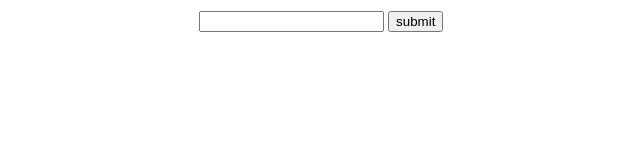
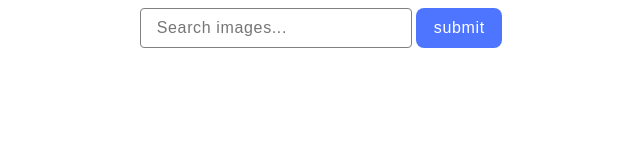
Before and after one commit to YaroslavOrlov17/goit-js-hw-11, a website built with Vite: page src/index.html in a window 1280 px wide. Shown: the whole page, without its empty margins (319-959 px from the left). Built offline with nearby package versions, Linux system fonts and the light colour scheme.

Commit message:
styles fix

```diff
--- a/src/css/reset.css
+++ b/src/css/reset.css
@@ -1,4 +1,11 @@
 /* Reset styles */
+
+*,
+*::before,
+*::after {
+  box-sizing: border-box;
+}
+
 h1,
 h2,
 h3,
--- a/src/css/styles.css
+++ b/src/css/styles.css
@@ -36,6 +36,42 @@ img {
   gap: 10px;
 }
 
+.input {
+  border-radius: 4px;
+  border: 1px solid #808080;
+  width: 272px;
+  height: 40px;
+  padding: 8px 16px;
+  color: #2e2f42;
+  font-size: 16px;
+  font-style: normal;
+  font-weight: 400;
+  line-height: 24px;
+  /* 150% */
+  letter-spacing: 0.64px;
+  background-color: transparent;
+}
+
+.button {
+  border: none;
+  width: 86px;
+  padding: 8px 16px;
+  border-radius: 8px;
+  background-color: #4e75ff;
+  color: #fff;
+  font-size: 16px;
+  font-style: normal;
+  font-weight: 500;
+  line-height: 24px;
+  /* 150% */
+  letter-spacing: 0.64px;
+  transition: 250ms ease;
+}
+
+button:hover {
+  background-color: #6c8cff;
+}
+
 .gallery {
   max-width: 1200px;
   margin: 10px auto;
@@ -44,6 +80,7 @@ img {
   flex-wrap: wrap;
   gap: 24px;
 }
+
 
 .gallery li img {
   width: 360px;
@@ -92,7 +129,7 @@ img {
   width: 48px;
   height: 48px;
   border: 5px solid #FFF;
-  border-bottom-color: #0048ff;
+  border-bottom-color: #6c8cff;
   border-radius: 50%;
   display: inline-block;
   box-sizing: border-box;
--- a/src/index.html
+++ b/src/index.html
@@ -13,9 +13,9 @@
   <div class="container">
     <form class="form" autocomplete="off">
       <label>
-        <input class="input" type="text" />
+        <input class="input" type="text" placeholder="Search images..." />
       </label>
-      <button type="submit">submit</button>
+      <button class="button" type="submit">submit</button>
     </form>
     <div class="loader visually-hidden "></div>
     <ul class="gallery"></ul>
--- a/src/main.js
+++ b/src/main.js
@@ -24,6 +24,7 @@ function handleSubmit(event) {
       loader.classList.add('visually-hidden');
       if (images.hits.length === 0) {
         iziToast.error({
+          maxWidth: '370px',
           position: 'topRight',
           messageColor: 'white',
           backgroundColor: 'red',
```
